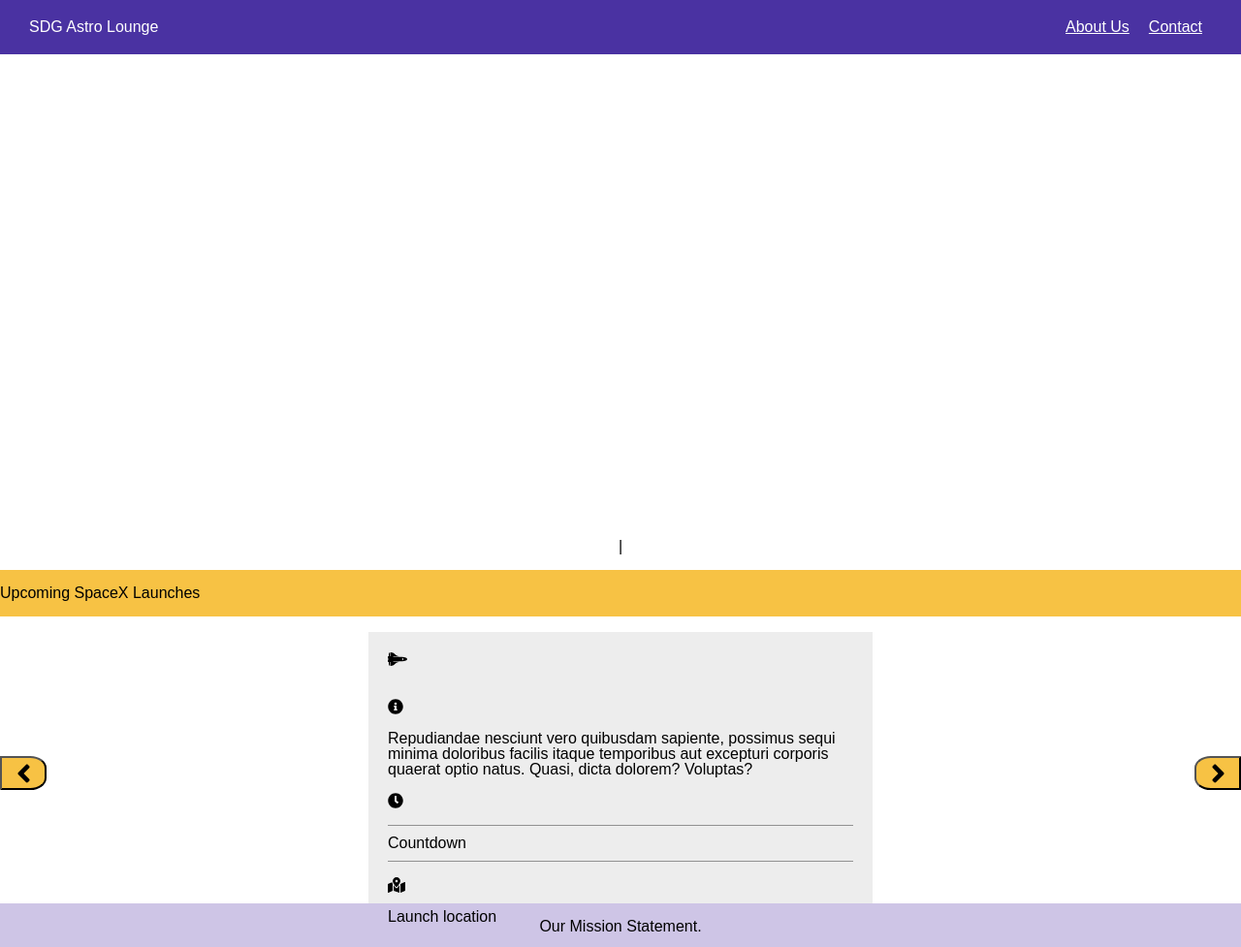
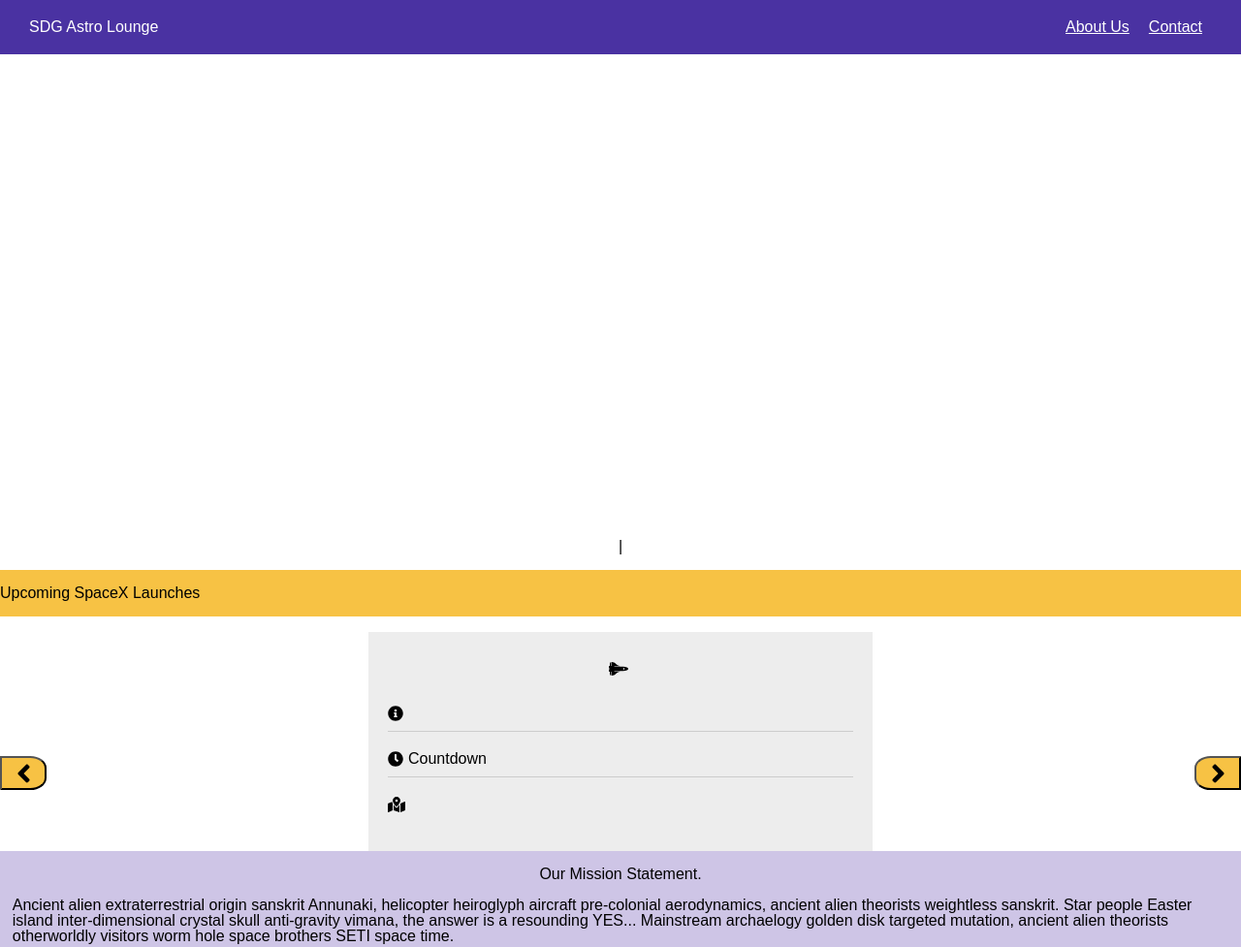
Before and after one commit to KillahBea/unit-1-final, a website: page public/index.html in a window 1280 px wide. Shown: the top 977 px of the page at 97% size. Drawn offline with Linux system fonts and the light colour scheme; no server answers.

Commit message:
quick save

```diff
--- a/public/index.html
+++ b/public/index.html
@@ -43,25 +43,21 @@
     <div class="launches">
       <button class="left"><i class="fas fa-angle-left arrows"></i></button>
       <div class="launch-info">
-        <div class="grouping">
+        <div class="grouping mission-info-group">
           <i class="fas fa-space-shuttle"></i>
           <p class="mission-info"></p>
         </div>
-        <div class="grouping">
+        <div class="grouping flight-info-group underline">
           <i class="fas fa-info-circle"></i>
-          <p class="flight-info">
-            Repudiandae nesciunt vero quibusdam sapiente, possimus sequi minima doloribus facilis
-            itaque temporibus aut excepturi corporis quaerat optio natus. Quasi, dicta dolorem?
-            Voluptas?
-          </p>
+          <p class="flight-info"></p>
         </div>
-        <div class="grouping">
+        <div class="grouping underline">
           <i class="fas fa-clock"></i>
-          <p class="countdown">Countdown</p>
+          <p class="countdown countdown-group">Countdown</p>
         </div>
         <div class="grouping">
           <i class="fas fa-map-marked-alt"></i>
-          <p class="launch-location">Launch location</p>
+          <p class="launch-location launch-location-group"></p>
         </div>
       </div>
       <button class="right"><i class="fas fa-angle-right arrows"></i></button>
--- a/public/main.js
+++ b/public/main.js
@@ -22,8 +22,12 @@ const getLaunchInfo = () => {
     .then(data => {
       console.log(data[0].mission_name)
       document.querySelector('.mission-info').textContent = data[0].mission_name
+      document.querySelector('.flight-info').textContent = data[0].details
+      document.querySelector('.countdown').textContent = data[0].launch_date_utc
+      document.querySelector('.launch-location').textContent = data[0].launch_site.site_name_long
     })
 }
+const next = () => {}
 
 const main = () => {
   getPictureOfTheDay()
--- a/public/screen.css
+++ b/public/screen.css
@@ -84,21 +84,31 @@ header {
 }
 .launch-info {
   background-color: rgb(237, 237, 237);
-  height: 15rem;
   width: 30rem;
   display: flex;
   flex-direction: column;
   margin: 0;
   padding: 20px;
 }
-.mission-info {
+.grouping {
+  display: flex;
+  flex-direction: row;
+  margin: 10px 0;
+  padding-bottom: 10px;
+}
+.grouping p {
+  margin: 0;
+  padding-left: 5px;
+}
+.grouping i {
+  margin-top: 3px;
+}
+.mission-info-group {
   display: flex;
   justify-content: center;
 }
-.countdown {
-  border-top: solid #919191 1px;
-  border-bottom: solid #919191 1px;
-  padding: 10px 0;
+.underline {
+  border-bottom: 1px solid #ccc;
 }
 
 .right {
```
